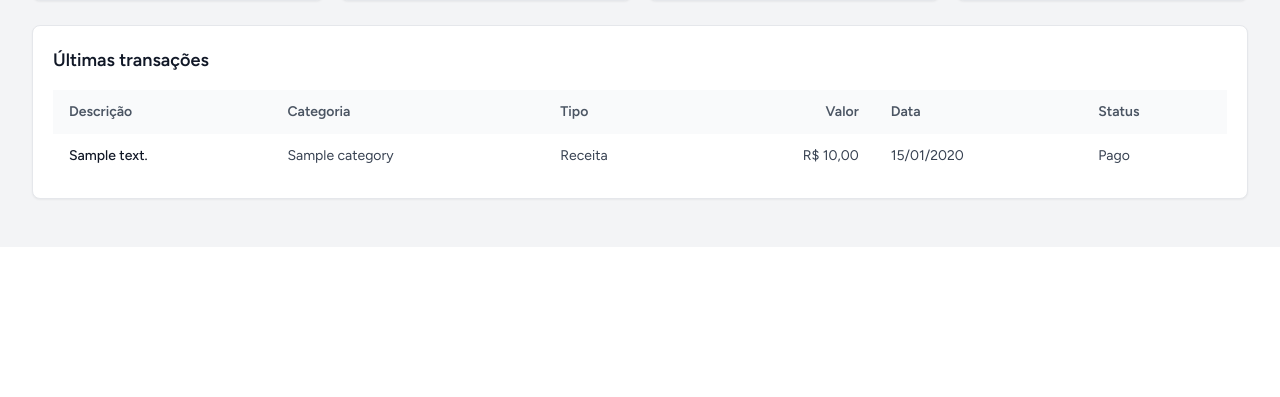
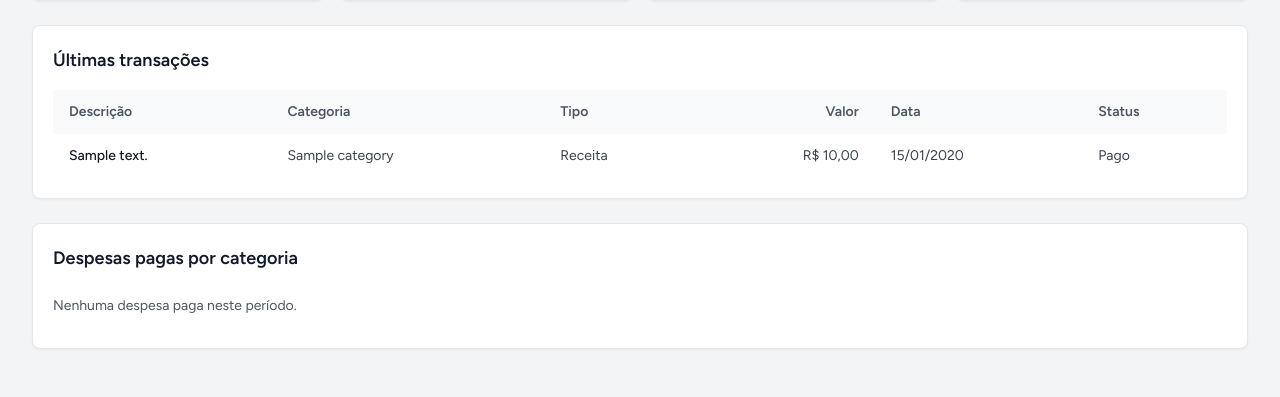
Before and after one commit to filipecruz97/projeto, a Laravel app: page /dashboard in a window 1280 px wide. Shown: the part 643-1040 px from the top of the page. Before the commit the page ends 844 px from the top, so only its background shows below. Run offline with Laravel 12, Linux system fonts and the light colour scheme; a user stored in the database is signed in; data comes from the database, SQL or seed files in the repository; tables that the repository leaves empty hold one stand-in row (values such as "Sample post"); style sheets or scripts are compiled from the project's sources.

Commit message:
feat: exibe despesas pagas por categoria

```diff
--- a/app/Http/Controllers/DashboardController.php
+++ b/app/Http/Controllers/DashboardController.php
@@ -48,6 +48,16 @@ class DashboardController extends Controller
             ->limit(5)
             ->get();
 
+        $expensesByCategory = (clone $periodTransactions)
+            ->where('type', 'expense')
+            ->where('status', 'paid')
+            ->select('category_id')
+            ->selectRaw('SUM(amount) as total')
+            ->groupBy('category_id')
+            ->with('category:id,name')
+            ->orderByDesc('total')
+            ->get();
+
         return view('dashboard', compact(
             'month',
             'year',
@@ -56,6 +66,7 @@ class DashboardController extends Controller
             'balance',
             'pendingTotal',
             'recentTransactions',
+            'expensesByCategory'
         ));
     }
 }
--- a/resources/views/dashboard.blade.php
+++ b/resources/views/dashboard.blade.php
@@ -128,5 +128,28 @@
         </table>
     </div>
 </section>
+<section class="mt-6 rounded-lg border border-gray-200 bg-white p-5 shadow-sm"
+    aria-labelledby="category-expenses-heading">
+    <h2 id="category-expenses-heading" class="text-lg font-semibold text-gray-900">
+        Despesas pagas por categoria
+    </h2>
+
+    <ul class="mt-3 divide-y divide-gray-200">
+        @forelse ($expensesByCategory as $categoryExpense)
+            <li class="flex items-baseline justify-between gap-4 py-3 text-sm">
+                <span class="min-w-0 break-words text-gray-700">
+                    {{ $categoryExpense->category->name }}
+                </span>
+                <span class="whitespace-nowrap font-semibold text-gray-900">
+                    R$ {{ number_format($categoryExpense->total, 2, ',', '.') }}
+                </span>
+            </li>
+        @empty
+            <li class="py-3 text-sm text-gray-600">
+                Nenhuma despesa paga neste período.
+            </li>
+        @endforelse
+    </ul>
+</section>
     </div>
 </x-app-layout>
```
